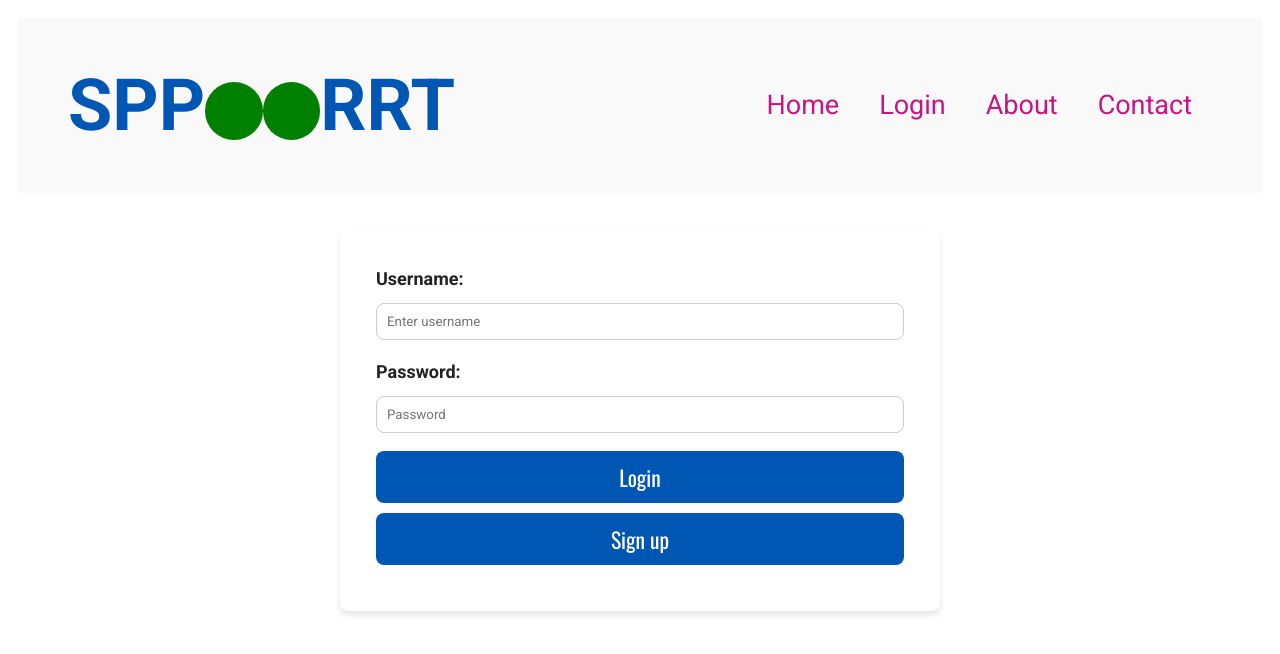
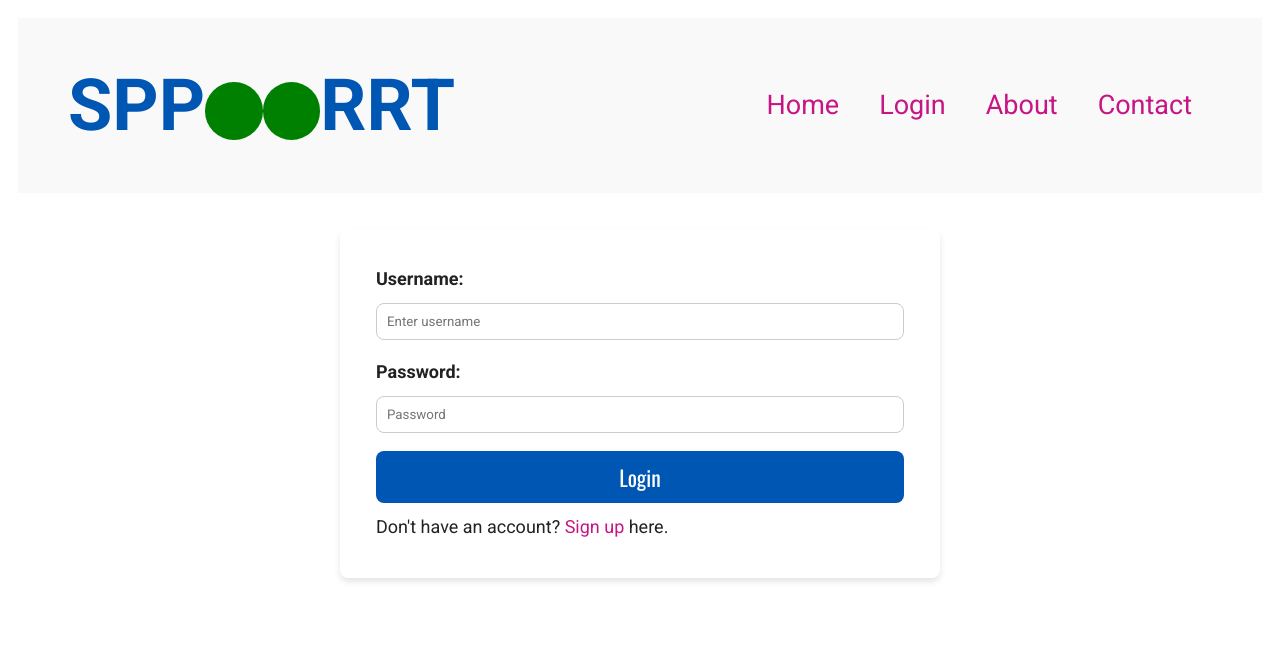
Before and after one commit to tscott-1/sppoorrt, a React (Vite) app: page /login in a window 1280 px wide. Shown: the top 654 px of the page. Built offline with nearby package versions, Linux system fonts and the light colour scheme.

Commit message:
update login page to use link instead of button

```diff
--- a/src/components/LoginForm.jsx
+++ b/src/components/LoginForm.jsx
@@ -3,6 +3,7 @@
 
 import postLogin from "../api/post-login.js";
 import { useAuth } from "../hooks/use-auth.js";
+import { Link, Outlet } from "react-router-dom";
 
 function LoginForm() {
   const navigate = useNavigate();
@@ -87,9 +88,9 @@
         </button>
       </div>
       <div>
-        <button type="button" onClick={handleSignup}>
-          Sign up
-        </button>
+
+          Don't have an account?  <Link to="/signup">Sign up</Link> here.
+
       </div>
     </form>
   );
```
Also changed, not shown: 1 other file (tests, documents, lock files or other folders).
